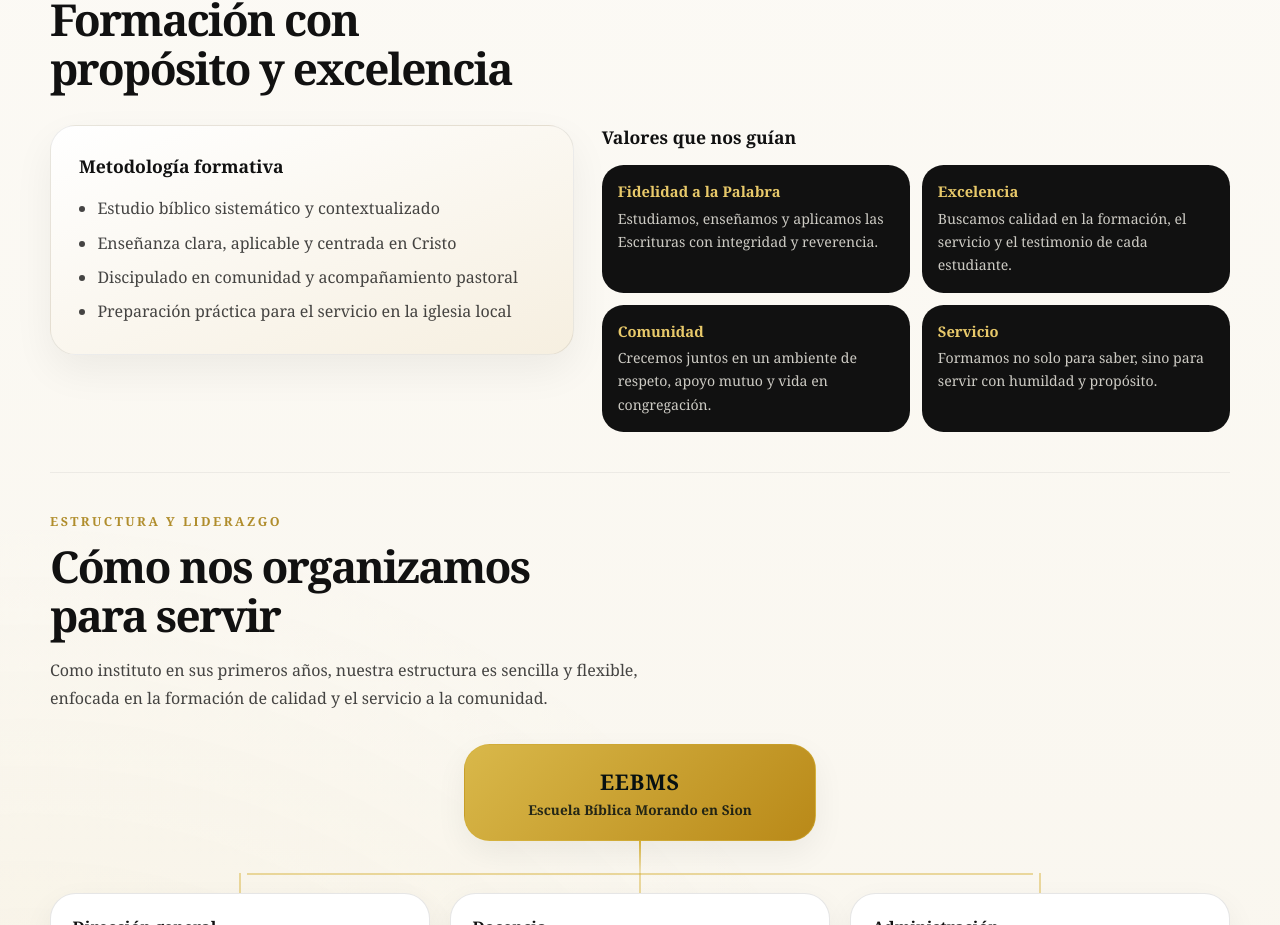
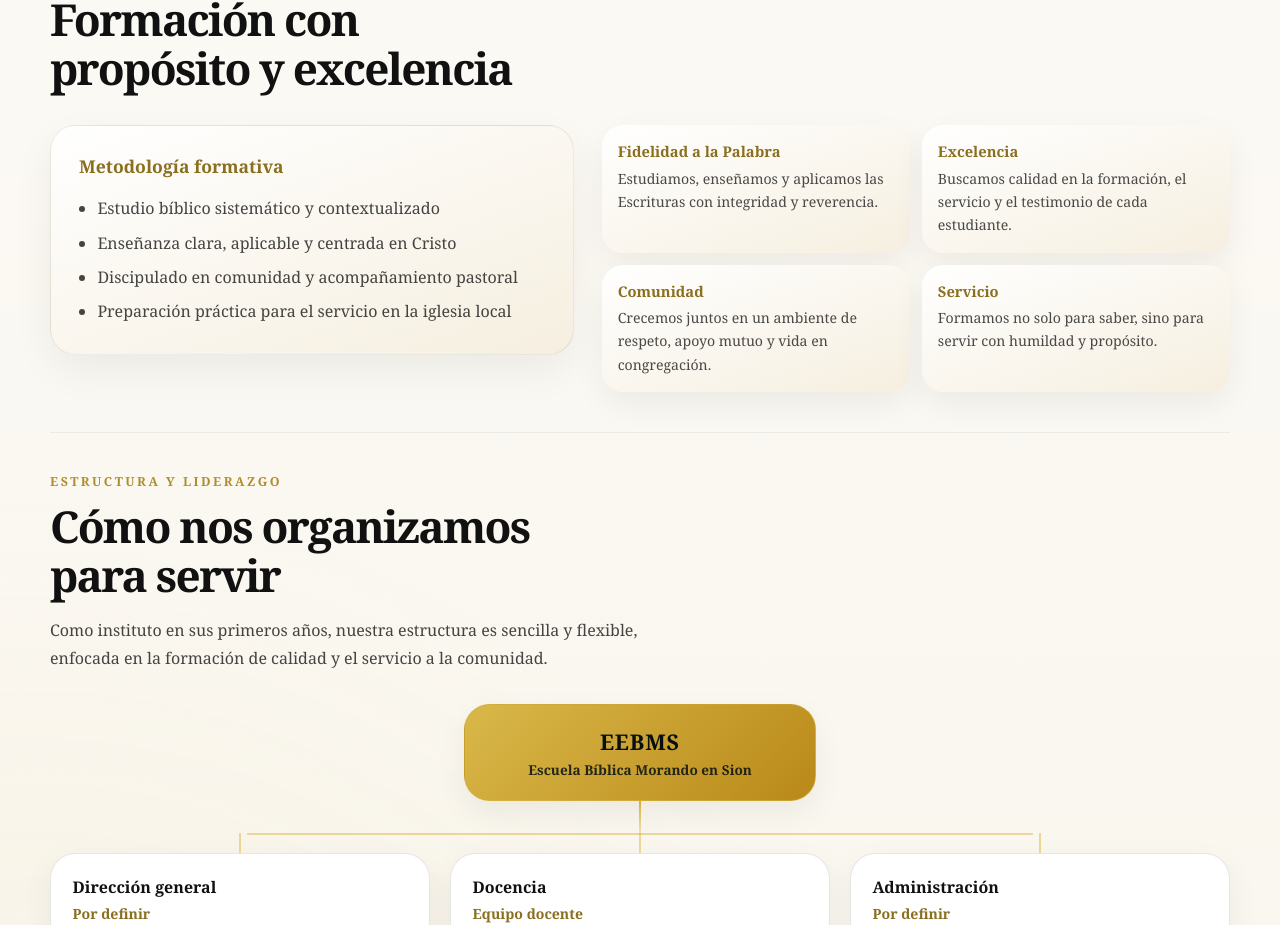
Before and after one commit to Jeison1999/EEBMS, an Angular app: page /acerca-de-nosotros in a window 1280 px wide. Shown: the part 2038-2963 px from the top of the page. Built offline with nearby package versions, Linux system fonts and the light colour scheme.

Commit message:
diseños de carga

```diff
--- a/src/app/pages/about-us/about-us.css
+++ b/src/app/pages/about-us/about-us.css
@@ -276,6 +276,7 @@
 	margin: 0 0 1rem;
 	font-size: 1.1rem;
 	font-weight: 800;
+	color: #8a6f1f;
 }
 
 .serve-list {
@@ -298,22 +299,22 @@
 .value-card {
 	padding: 1rem;
 	border-radius: calc(var(--content-radius) - 0.25rem);
-	background: #111111;
-	color: #f7f4eb;
+	background: linear-gradient(160deg, #ffffff, #f6efe0);
+	box-shadow: 0 12px 32px rgb(17 17 17 / 0.06);
 }
 
 .value-card h4 {
 	margin: 0 0 0.35rem;
 	font-size: 0.92rem;
 	font-weight: 800;
-	color: #e8c96a;
+	color: #8a6f1f;
 }
 
 .value-card p {
 	margin: 0;
 	font-size: 0.88rem;
 	line-height: 1.65;
-	color: rgb(247 244 235 / 0.82);
+	color: rgb(17 17 17 / 0.76);
 }
 
 /* Org chart */
--- a/src/app/pages/about-us/about-us.html
+++ b/src/app/pages/about-us/about-us.html
@@ -72,7 +72,7 @@
 
 			<div class="serve-layout">
 				<article class="serve-card">
-					<h3>Metodología formativa</h3>
+					<h3 class="serve-card__title">Metodología formativa</h3>
 					<ul class="serve-list">
 						<li>Estudio bíblico sistemático y contextualizado</li>
 						<li>Enseñanza clara, aplicable y centrada en Cristo</li>
@@ -82,7 +82,6 @@
 				</article>
 
 				<div class="values-block">
-					<h3>Valores que nos guían</h3>
 					<div class="values-grid">
 						@for (value of values; track value.title) {
 							<article class="value-card">
```
